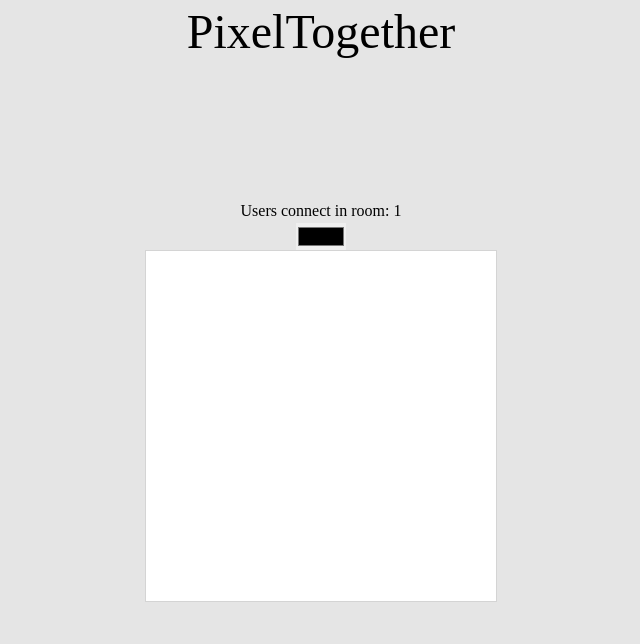
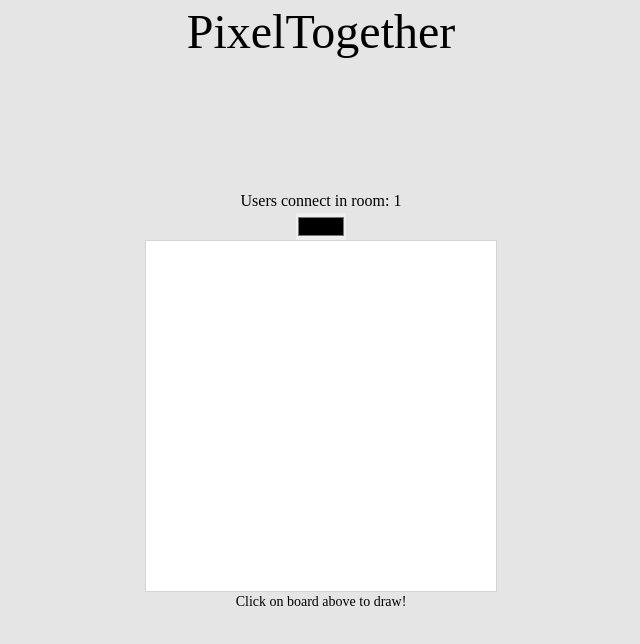
Before and after one commit to dejwi/PixelTogether, a React (Create React App) app in the folder frontend/: page / in a window 1280 px wide. Both pictures are taken after typing "Sample" into the empty fields and a click on the button "Submit". Shown: the top 644 px of the page, without its empty margins (319-959 px from the left). Built offline with nearby package versions, Linux system fonts and the light colour scheme; no server answers.

Commit message:
added small text

```diff
--- a/frontend/src/App.tsx
+++ b/frontend/src/App.tsx
@@ -58,6 +58,7 @@ const App: React.FC = () => {
               <div className={`grid w-[22rem] h-[22rem] border-neutral-300 border-[1px]`} style={{gridTemplateColumns: `repeat(${columns},1fr)`}}>
                 {board.map(e => <div onClick={()=>click(e)} key={`x${e.x}y${e.y}${e.color}`} style={{background: e.color}} ></div>)}
               </div>
+              <span className='text-sm'>Click on board above to draw!</span>
             </div> }
 
       </div>
```
